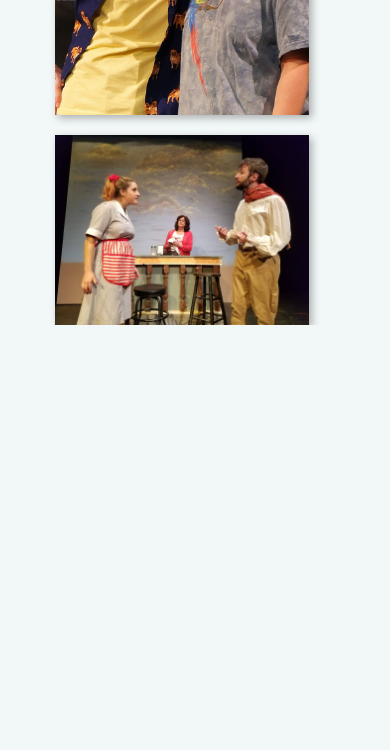
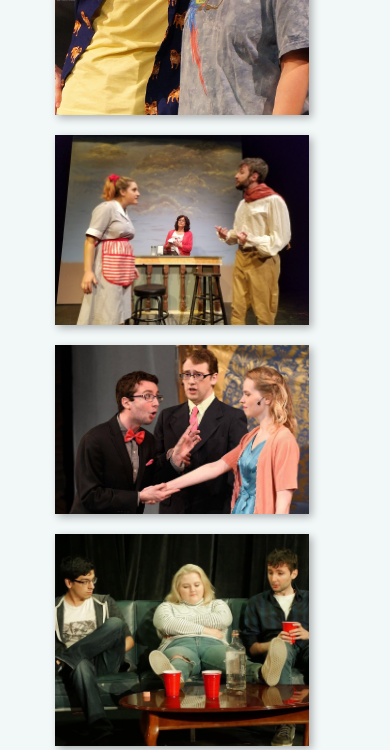
Before and after one commit to stendur/stendur.github.io, a Gatsby site: page /acting in a window 390 px wide. Shown: the part 1119-1869 px from the top of the page. Before the commit the page ends 1444 px from the top, so only its background shows below. Built offline with nearby package versions, Linux system fonts and the light colour scheme; Gatsby itself is replaced by a stand-in of ours.

Commit message:
fixes content height in acting tab

```diff
--- a/src/components/actingImages.js
+++ b/src/components/actingImages.js
@@ -32,10 +32,10 @@ render () {
                 <StaticImage src="../images/pictures/acting1.jpg" className={actingStyles.images}/>
 
 
-                {/* <StaticImage src="../images/pictures/acting3.jpg" className={actingStyles.images}/>
+                <StaticImage src="../images/pictures/acting3.jpg" className={actingStyles.images}/>
 
 
-                <StaticImage src="../images/pictures/acting2.jpg" className={actingStyles.images}/> */}
+                <StaticImage src="../images/pictures/acting2.jpg" className={actingStyles.images}/>
 
         </div>
         </div>
--- a/src/styles/acting.module.scss
+++ b/src/styles/acting.module.scss
@@ -3,7 +3,6 @@
     flex-wrap: wrap;
     align-items: flex-start;
     flex-direction: row;
-    max-height: 100vh;
 
     }
 
--- a/src/styles/layout.module.scss
+++ b/src/styles/layout.module.scss
@@ -49,7 +49,7 @@
       flex-direction: column;
       justify-content: center;
       align-items: center;
-      min-height: 100vh;
+      min-height: 95vh;
     }
 
     /*******MAIN******/
```
